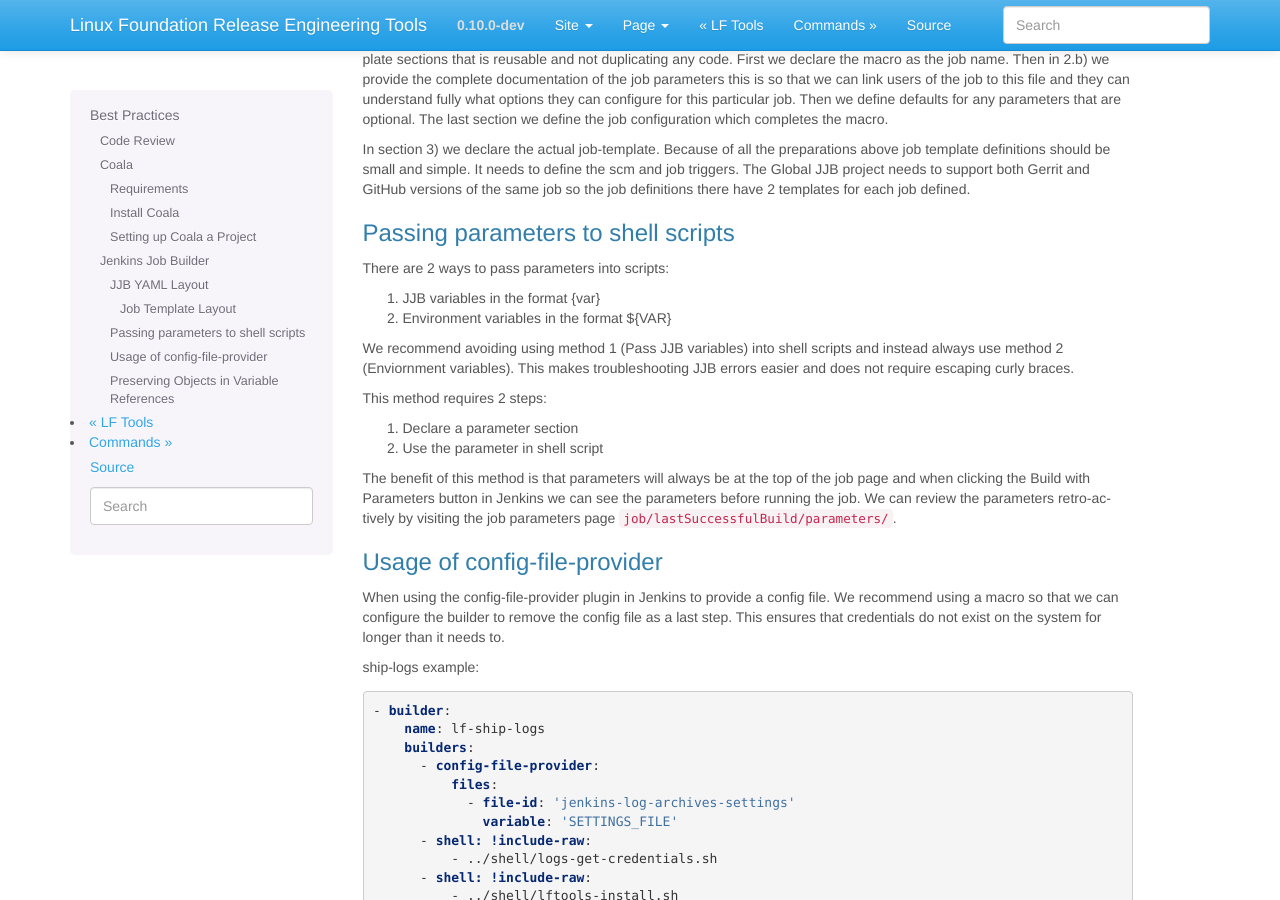
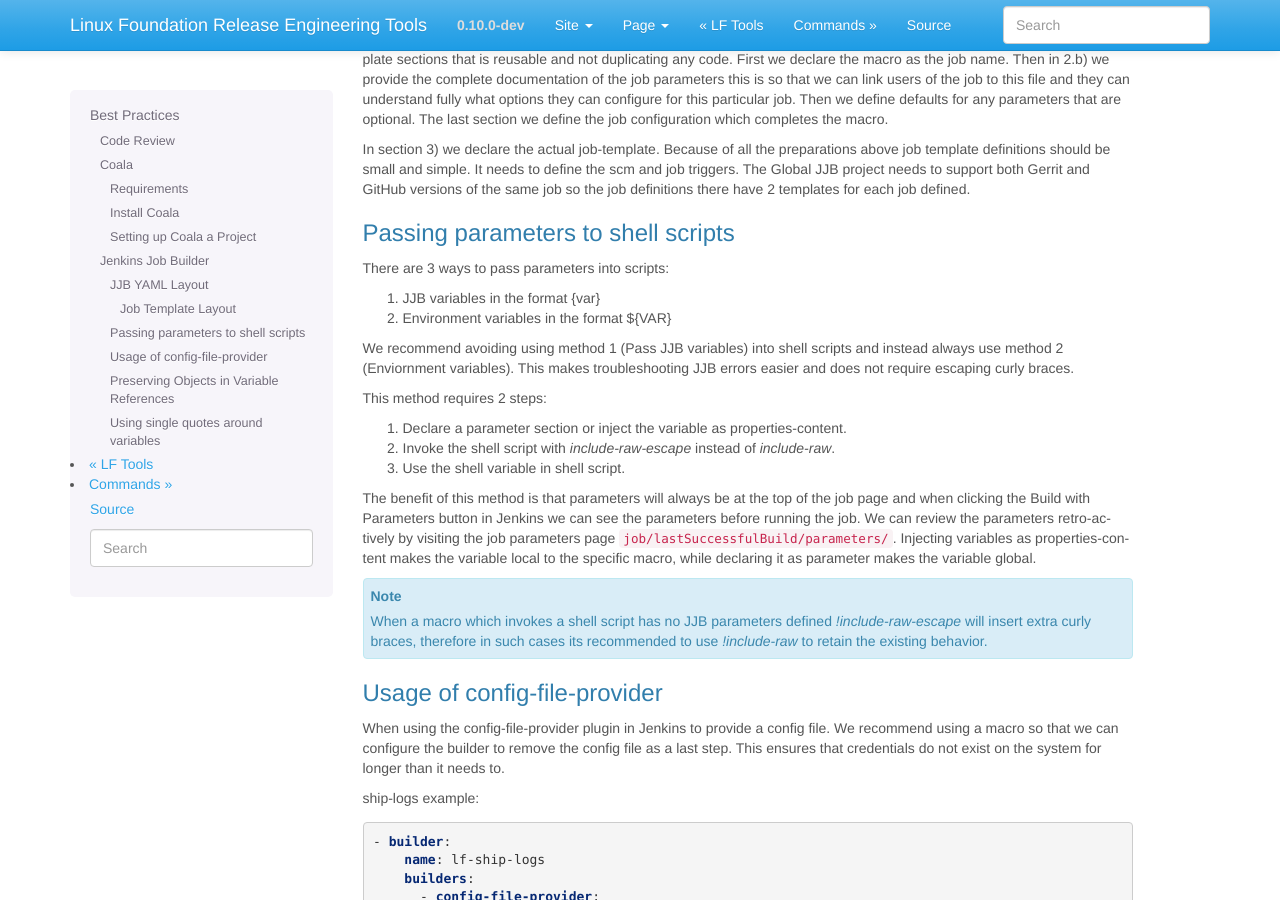
Before and after one commit to lfit/releng-lftools, a Sphinx documentation site: the page built from docs/best-practices.rst, in a window 1280 px wide and 900 px high, scrolled down 2712 px. Built offline with Sphinx 7.4.7, drawn with Linux system fonts in a browser that asks for light colours; pages that are not in the unit, such as notebooks, are missing from menus; some of the changed text lies outside the part shown.

Commit message:
Update JJB best practices
Using single quotes around variables.

Update parameter passing section to avoid using `!include-raw`.

Change-Id: I176c861a90fcea29c3fd77308287f241e9f26a6c
Signed-off-by: Anil Belur <abelur@linuxfoundation.org>

```diff
--- a/docs/best-practices.rst
+++ b/docs/best-practices.rst
@@ -201,7 +201,7 @@
 Passing parameters to shell scripts
 -----------------------------------
 
-There are 2 ways to pass parameters into scripts:
+There are 3 ways to pass parameters into scripts:
 
 1) JJB variables in the format {var}
 2) Environment variables in the format ${VAR}
@@ -212,14 +212,24 @@
 
 This method requires 2 steps:
 
-1) Declare a parameter section
-2) Use the parameter in shell script
+1) Declare a parameter section or inject the variable as properties-content.
+2) Invoke the shell script with `include-raw-escape` instead of `include-raw`.
+3) Use the shell variable in shell script.
+
 
 The benefit of this method is that parameters will always be at the top
 of the job page and when clicking the Build with Parameters button in Jenkins
 we can see the parameters before running the job. We can review the
 parameters retro-actively by visiting the job parameters page
-``job/lastSuccessfulBuild/parameters/``.
+``job/lastSuccessfulBuild/parameters/``. Injecting variables as
+properties-content makes the variable local to the specific macro, while
+declaring it as parameter makes the variable global.
+
+.. note::
+
+    When a macro which invokes a shell script has no JJB parameters defined
+    `!include-raw-escape` will insert extra curly braces, therefore in such
+    cases its recommended to use `!include-raw` to retain the existing behavior.
 
 Usage of config-file-provider
 -----------------------------
@@ -289,3 +299,29 @@
 
 In the above example note the use of underscores in `github_pr_admin_list` and
 `github_pr_admin_list`.
+
+Using single quotes around variables
+------------------------------------
+
+Single quotes are required when using JJB variables '{variable}', in cases where
+variable are being passed to parameters, in other cases its recommended to drop
+the single quotes if its not required.
+
+Example:
+
+.. code-block:: yaml
+
+  builders:
+    - inject:
+        properties-content: |
+            'HOME={user-home}'
+
+
+Example:
+
+.. code-block:: yaml
+
+  builders:
+    - build-validate:
+        settings: '{settings-file}'
+        file-version: '{file-version}'
```
